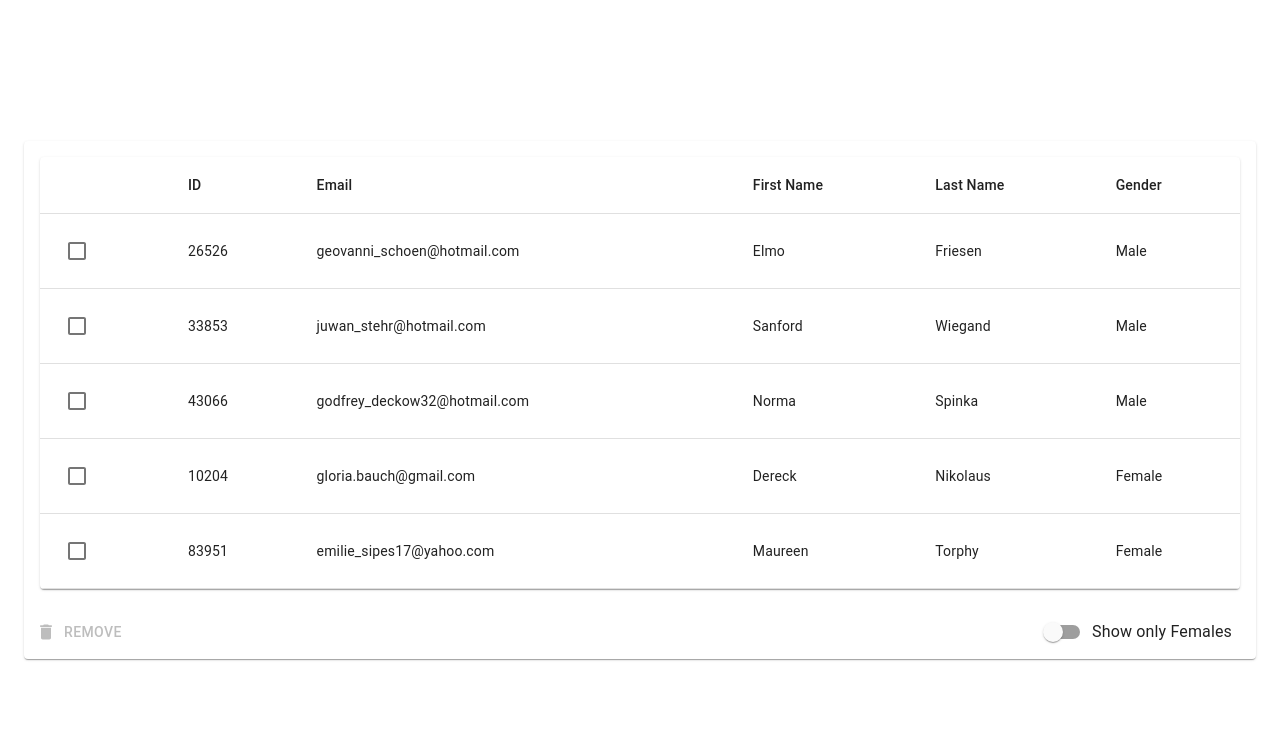
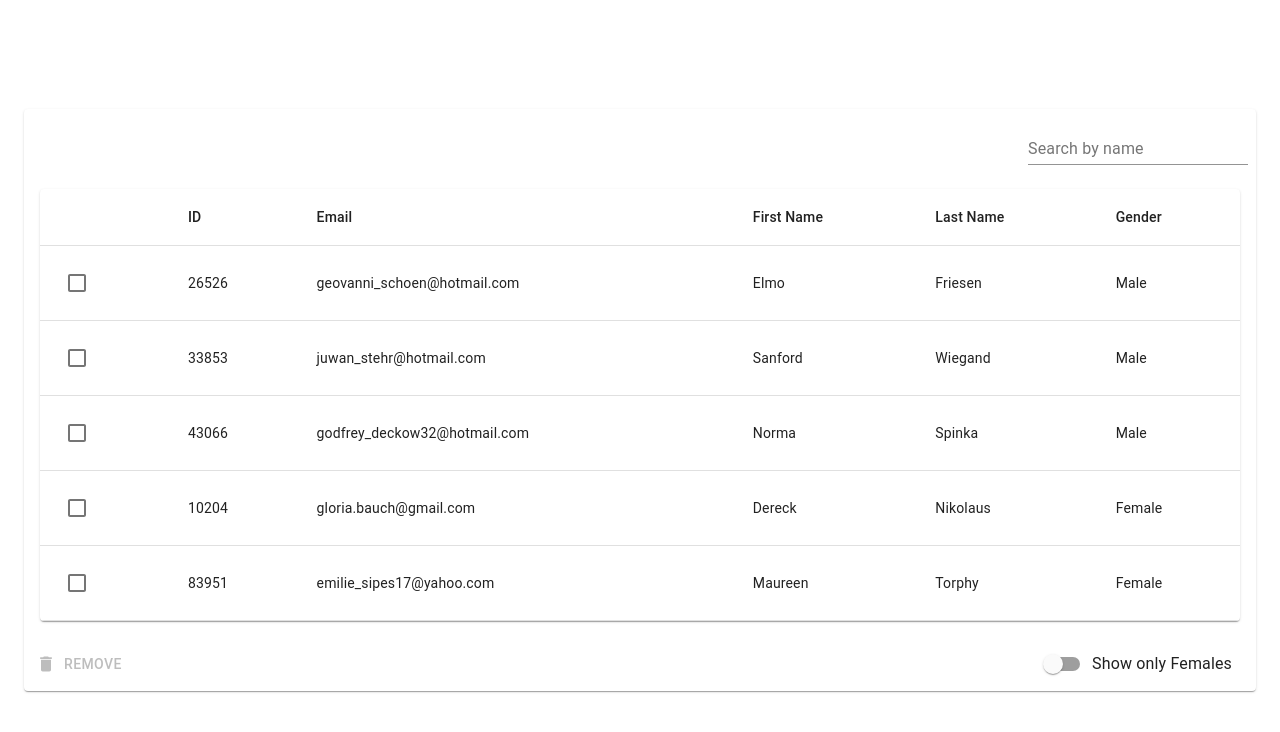
Before and after one commit to Kronhyx/react-example, a React (Create React App) app: page / in a window 1280 px wide. Shown: the top 732 px of the page. Built offline with nearby package versions, Linux system fonts and the light colour scheme.

Commit message:
feat: add search by name

```diff
--- a/src/components/UserList/UserList.css
+++ b/src/components/UserList/UserList.css
@@ -1,3 +1,7 @@
+.UserListSearch {
+  justify-content: end;
+}
+
 .UserListActions {
   justify-content: space-between;
 }
--- a/src/components/UserList/UserList.tsx
+++ b/src/components/UserList/UserList.tsx
@@ -1,4 +1,4 @@
-import { Button, Card, CardActions, CardContent, FormControlLabel, Switch } from '@material-ui/core'
+import { Button, Card, CardActions, CardContent, FormControlLabel, Switch, TextField } from '@material-ui/core'
 import Paper from '@material-ui/core/Paper'
 import Table from '@material-ui/core/Table'
 import TableBody from '@material-ui/core/TableBody'
@@ -21,11 +21,14 @@ export interface UserItemSelectable extends UserItem {
 
 export const UserList: FunctionComponent<UserListProps> = ({ items }) => {
   const [users, setUsers] = useState<UserItemSelectable[]>(items)
+  const [search, setSearch] = useState<string>('')
   const [showOnlyFemales, setShowOnlyFemales] = useState<boolean>(false)
 
   useEffect(() => setUsers(items.map(user => ({ ...user, selected: false }))), [items])
 
-  const visibleItems = () => users.filter(user => showOnlyFemales ? user.gender === 'Female' : true)
+  const visibleItems = () => users
+    .filter(user => user.first_name.toLowerCase().includes(search.toLowerCase()))
+    .filter(user => showOnlyFemales ? user.gender === 'Female' : true)
 
   const itemsSelected = () => visibleItems().filter(item => item.selected)
 
@@ -51,6 +54,11 @@ export const UserList: FunctionComponent<UserListProps> = ({ items }) => {
 
   return (
     <Card>
+
+      <CardActions className="UserListSearch">
+        <TextField label="Search by name" value={search} onChange={(event => setSearch(event.target.value))} />
+      </CardActions>
+
       <CardContent>
         <TableContainer component={Paper}>
           <Table>
@@ -86,8 +94,8 @@ export const UserList: FunctionComponent<UserListProps> = ({ items }) => {
                            onChange={(event) => setShowOnlyFemales(event.target.checked)} />}
           label="Show only Females"
         />
+      </CardActions>
 
-      </CardActions>
     </Card>
   )
 }
```
